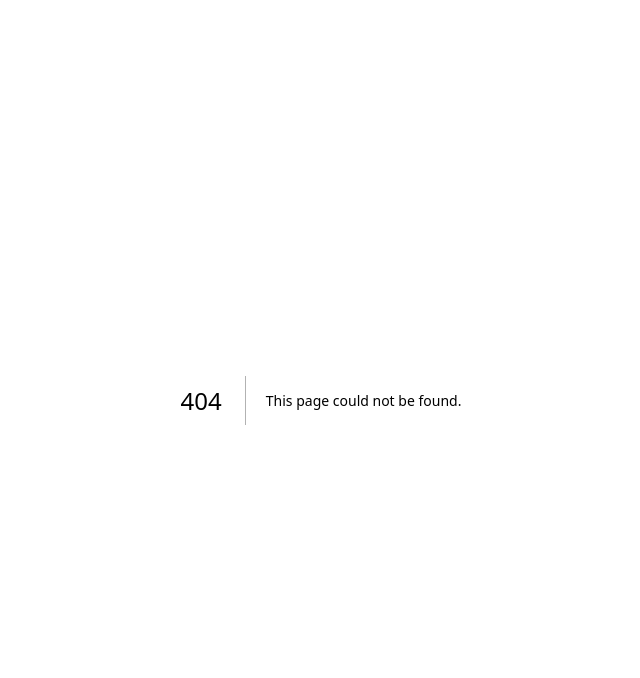
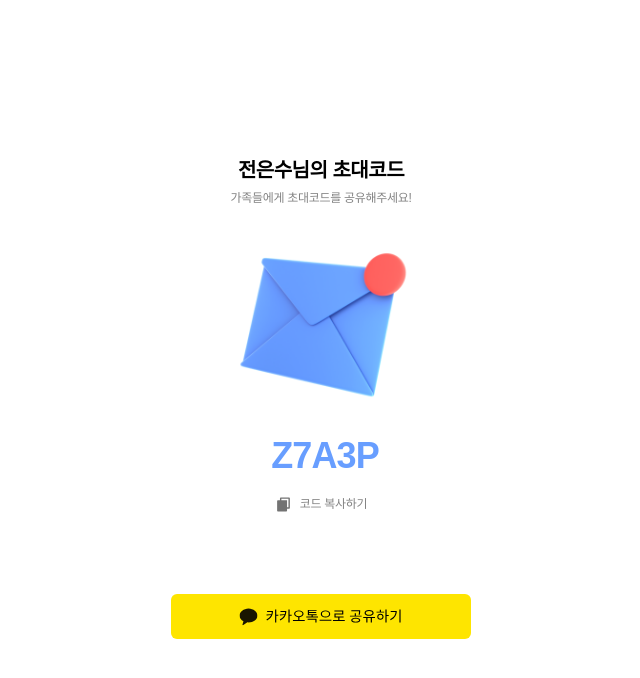
Before and after one commit to kimnerd625/onmom-client, a Next.js app: page /invite-code in a window 1280 px wide. Before the commit this address had no page. Shown: the top 678 px of the page, without its empty margins (319-959 px from the left). Built offline with nearby package versions, Linux system fonts and the light colour scheme; no server answers; a web font is replaced by a local one.

Commit message:
feat: add invite-code page

```diff
--- a/app/_components/StartButton.tsx
+++ b/app/_components/StartButton.tsx
@@ -4,6 +4,7 @@ import React, { useState } from "react";
 import { useSwipeable } from "react-swipeable";
 import { useRouter } from "next/navigation";
 import SwipeIcon from "@/public/icons/icon-swipe.svg";
+
 
 const StartButton = () => {
   const [translateX, setTranslateX] = useState(0);
--- /dev/null
+++ b/app/actions/inviteCodeActions.ts
@@ -0,0 +1,27 @@
+"use server";
+
+export async function getInviteCode(groupId: string): Promise<string> {
+  try {
+    const response = await fetch(`/groups/${groupId}/invite`, {
+      method: "POST",
+      headers: {
+        "Content-Type": "application/json",
+      },
+    });
+
+    if (!response.ok) {
+      throw new Error("초대 코드를 가져오는데 실패했습니다.");
+    }
+
+    const data = await response.json();
+
+    if (data && typeof data.message === "string" && data.message.length === 5) {
+      return data.message;
+    } else {
+      throw new Error("유효하지 않은 초대 코드 형식입니다.");
+    }
+  } catch (error) {
+    console.error("Error fetching invite code:", error);
+    throw error;
+  }
+}
--- a/app/groups/page.tsx
+++ b/app/groups/page.tsx
@@ -1,9 +1,10 @@
 import Image from "next/image";
+import Link from "next/link";
 
 export default function Group() {
   return (
-    <main className="flex-col justify-center items-center my-20 overflow-x-hidden overflow-y-scroll w-full min-h-screen">
-      <div className="font-bold text-xl text-black tracking-tight leading-5 mt-32 flex justify-center">
+    <main className="flex-col justify-center items-center overflow-x-hidden overflow-y-scroll w-full min-h-screen">
+      <div className="font-bold text-xl text-black tracking-tight leading-5 mt-52 flex justify-center">
         <h2>참여하실 그룹이 있으신가요?</h2>
       </div>
       <div className="flex w-full items-center flex-col">
@@ -11,13 +12,24 @@ export default function Group() {
           <Image src="/images/group-main.png" alt="그룹메인 이미지" fill />
         </div>
       </div>
-      <div className="flex w-full justify-center mt-[72px] gap-10">
-        <div className="flex justify-center items-center rounded-[22px] bg-[#FFECD6] px-10 py-2 text-[#FF6411] font-bold">
-          그룹 만들기
-        </div>
-        <div className="flex justify-center items-center rounded-[22px] bg-[#FF6411] px-10 py-2 text-[#FFECD6] font-bold">
-          그룹 입장하기
-        </div>
+      <div className="flex w-full justify-center mt-[72px] space-x-0">
+        <Link
+          href="create-group"
+          className="w-full flex flex-row justify-center items-center pl-6"
+        >
+          <div className="flex justify-center items-center rounded-[22px] bg-[#FFECD6] px-10 py-3 text-[#FF6411] font-bold ">
+            그룹 만들기
+          </div>
+        </Link>
+
+        <Link
+          href="create-group"
+          className="w-full flex flex-row justify-center items-center pr-6"
+        >
+          <div className="flex justify-center items-center rounded-[22px] bg-[#FF6411] px-8 py-3 text-[#FFECD6] font-bold">
+            그룹 입장하기
+          </div>
+        </Link>
       </div>
     </main>
   );
--- /dev/null
+++ b/app/invite-code/_sections/ClientInviteCodeContent.tsx
@@ -0,0 +1,71 @@
+"use client";
+
+import React, { useState, useEffect } from "react";
+import { toast } from "sonner";
+import CopyIcon from "@/public/icons/copy-fill.svg";
+
+interface ClientInviteCodeContentProps {
+  inviteCode?: string;
+  error?: string;
+}
+
+const ClientInviteCodeContent = ({
+  inviteCode,
+  error,
+}: ClientInviteCodeContentProps) => {
+  const [displayCode, setDisplayCode] = useState("Z7A3P");
+  const [isLoading, setIsLoading] = useState(true);
+
+  useEffect(() => {
+    if (inviteCode) {
+      setDisplayCode(inviteCode);
+      setIsLoading(false);
+    } else if (error) {
+      setIsLoading(false);
+    }
+  }, [inviteCode, error]);
+
+  useEffect(() => {
+    if (error) {
+      toast.error(error);
+    }
+  }, [error]);
+
+  const handleCopyCode = () => {
+    navigator.clipboard
+      .writeText(displayCode)
+      .then(() => {
+        toast.success("초대 코드가 복사되었습니다.");
+      })
+      .catch((error) => {
+        console.error("Error copying invite code:", error);
+        toast.error("초대 코드 복사에 실패했습니다.");
+      });
+  };
+
+  return (
+    <section className="flex flex-col justify-center items-center overflow-x-hidden overflow-y-auto w-full">
+      <div className="text-center mt-[20px]">
+        <h2 className="font-bold text-4xl text-[#689EFF] tracking-tight leading-5 pl-2 mt-30 pt-2">
+          {displayCode}
+        </h2>
+        <div
+          className="flex justify-center items-center pt-2 mt-[20px] cursor-pointer"
+          onClick={handleCopyCode}
+        >
+          <CopyIcon />
+          <p className="text-xs text-[#838383] tracking-tight leading-5 ml-2">
+            코드 복사하기
+          </p>
+        </div>
+      </div>
+      {isLoading && (
+        <p className="text-xs text-[#838383] mt-2">
+          초대 코드를 가져오는 중...
+        </p>
+      )}
+    </section>
+  );
+};
+
+export default ClientInviteCodeContent;
--- /dev/null
+++ b/app/invite-code/_sections/InviteCodeContent.tsx
@@ -0,0 +1,22 @@
+"use client";
+
+import React, { useState, useEffect } from "react";
+import { toast } from "sonner";
+import CopyIcon from "@/public/icons/copy-fill.svg";
+import { getInviteCode } from "@/app/actions/inviteCodeActions";
+import ClientInviteCodeContent from "./ClientInviteCodeContent";
+
+interface InviteCodeContentProps {
+  groupId: string;
+}
+
+const InviteCodeContent = async ({ groupId }: InviteCodeContentProps) => {
+  try {
+    const inviteCode = await getInviteCode(groupId);
+    return <ClientInviteCodeContent inviteCode={inviteCode} />;
+  } catch (error) {
+    return <ClientInviteCodeContent error={(error as Error).message} />;
+  }
+};
+
+export default InviteCodeContent;
--- /dev/null
+++ b/app/invite-code/_sections/InviteCodeTitle.tsx
@@ -0,0 +1,20 @@
+interface InviteCodeTitleProps {
+  name: string;
+}
+
+const InviteCodeTitle = ({ name }: InviteCodeTitleProps) => {
+  return (
+    <section className="flex flex-col justify-center items-center overflow-x-hidden overflow-y-auto w-full">
+      <div className="text-center">
+        <h2 className="font-bold text-xl text-black tracking-tight leading-5 mt-30">
+          {name}님의 초대코드
+        </h2>
+        <p className="text-xs pt-2 text-[#838383] tracking-tight leading-5">
+          가족들에게 초대코드를 공유해주세요!
+        </p>
+      </div>
+    </section>
+  );
+};
+
+export default InviteCodeTitle;
--- /dev/null
+++ b/app/invite-code/page.tsx
@@ -0,0 +1,25 @@
+import InviteCodeTitle from "./_sections/InviteCodeTitle";
+import InviteCodeContent from "./_sections/InviteCodeContent";
+import KakaoShare from "@/public/icons/icon-kakao-share.svg";
+import Image from "next/image";
+
+interface TitleProps {
+  name: string;
+}
+
+export default function InviteCode() {
+  return (
+    <main className="mt-40 w-full min-h-screen flex flex-col items-start justify-start">
+      <InviteCodeTitle name="전은수" />
+      <div className="flex w-full justify-center items-center">
+        <div className="relative justify-center items-center w-[230px] h-[210px]">
+          <Image src="/images/letter.png" alt="초대 이미지" fill />
+        </div>
+      </div>
+      <InviteCodeContent groupId="your-group-id" />
+      <div className="flex w-full justify-center items-center pt-20">
+        <KakaoShare />
+      </div>
+    </main>
+  );
+}
```
Also changed, not shown: public/icons/copy-fill.svg (added), public/images/letter.png (added).
